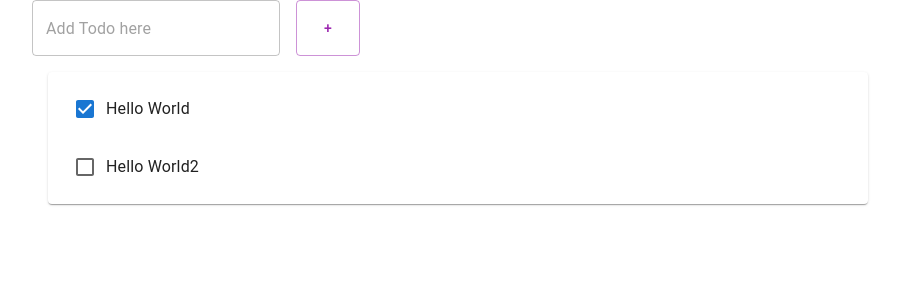
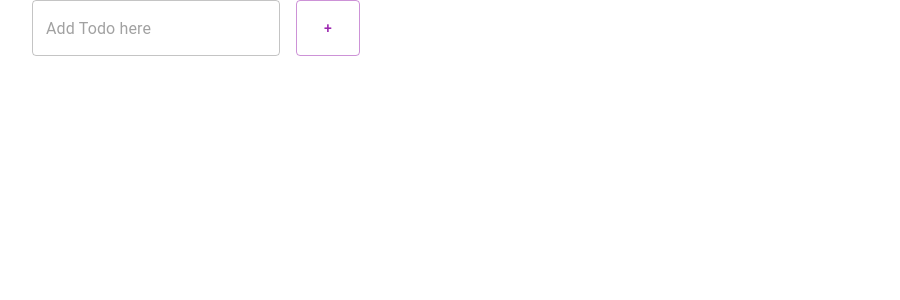
Before and after one commit to leesooim/TodoWebProj, a React (Create React App) app in the folder TodoFE/todo-react-app/: page / in a window 1280 px wide. Shown: the top 300 px of the page, without its empty margins (182-1082 px from the left). Built offline with nearby package versions, Linux system fonts and the light colour scheme.

Commit message:
feat(Todo) : Todo deleteItem 구현 (#5)

```diff
--- a/TodoFE/todo-react-app/src/App.js
+++ b/TodoFE/todo-react-app/src/App.js
@@ -6,18 +6,7 @@ import AddTodo from './pages/todo/AddTodo';
 import { Container, List, Paper } from "@mui/material";
 
 function App() {
-  const [items,setItems] = useState([
-    {
-    id:"0",
-    title:"Hello World",
-    done:true
-  },
-  {
-    id:"1",
-    title:"Hello World2",
-    done:false
-  }
-])
+  const [items, setItems] = useState([]);
 
 const addItem = (item) => {
   item.id = "ID-" + items.length;
@@ -28,11 +17,16 @@ const addItem = (item) => {
   console.log("items : ", items);
   };
 
+  const deleteItem = (item) => {
+    const newItem = items.filter(e => e.id != item.id)
+    setItems([...newItem])
+  }
+
   let todoItems = items.length > 0 && (
     <Paper style={{margin:16}}>
       <List>
         {items.map((item) =>(
-          <Todo item={item} key={item.id}/>
+          <Todo item={item} key={item.id} deleteItem={deleteItem}/>
          ))}
       </List>
     </Paper>
--- a/TodoFE/todo-react-app/src/pages/todo/AddTodo.js
+++ b/TodoFE/todo-react-app/src/pages/todo/AddTodo.js
@@ -18,16 +18,15 @@ const AddTodo = (props) => {
 
     const onInputChange = (e) => {
         setItem({title:e.target.value})
-        console.log(item)
     }
 
     return (
         <Grid2 container style={{marginTod:20}}>
-            <Grid2 xs={11} md={11} item fullWidth style={{ paddingRight: 16 }}>
+            <Grid2 xs={11} md={11} item style={{ paddingRight: 16 }}>
                 <TextField placeholder="Add Todo here" onChange={onInputChange} value={item.title} onKeyDown={enterEventHandler}/>
             </Grid2>
             <Grid2 xs={1} md={1} item>
-                <Button fullWidth style={{height: '100%'}} color="secondary" variant="outlined" onClick={onButtonClick}>
+                <Button style={{height: '100%'}} color="secondary" variant="outlined" onClick={onButtonClick}>
                     +
                 </Button>
             </Grid2>
--- a/TodoFE/todo-react-app/src/pages/todo/Todo.js
+++ b/TodoFE/todo-react-app/src/pages/todo/Todo.js
@@ -1,9 +1,15 @@
 import React, { useState } from "react";
-import { ListItem, ListItemText, InputBase, Checkbox } from "@mui/material";
+import { ListItem, ListItemText, InputBase, Checkbox,IconButton} from "@mui/material";
+import DeleteOutlined from "@mui/icons-material/DeleteOutlined";
 
 
 const Todo = (props) => {
     const [item, setItem] = useState(props.item);
+    const deleteItem = props.deleteItem
+
+    const deleteEnventHandler = () => {
+        deleteItem(item)
+    }
 
     return(
        <ListItem>
@@ -19,6 +25,11 @@ const Todo = (props) => {
                  fullWidth={true}
                 />
             </ListItemText>
+
+                <IconButton aria-label="Delete Todo" onClick={deleteEnventHandler}>
+                    <DeleteOutlined/>
+                </IconButton>
+
        </ListItem>
     )
 }
```
